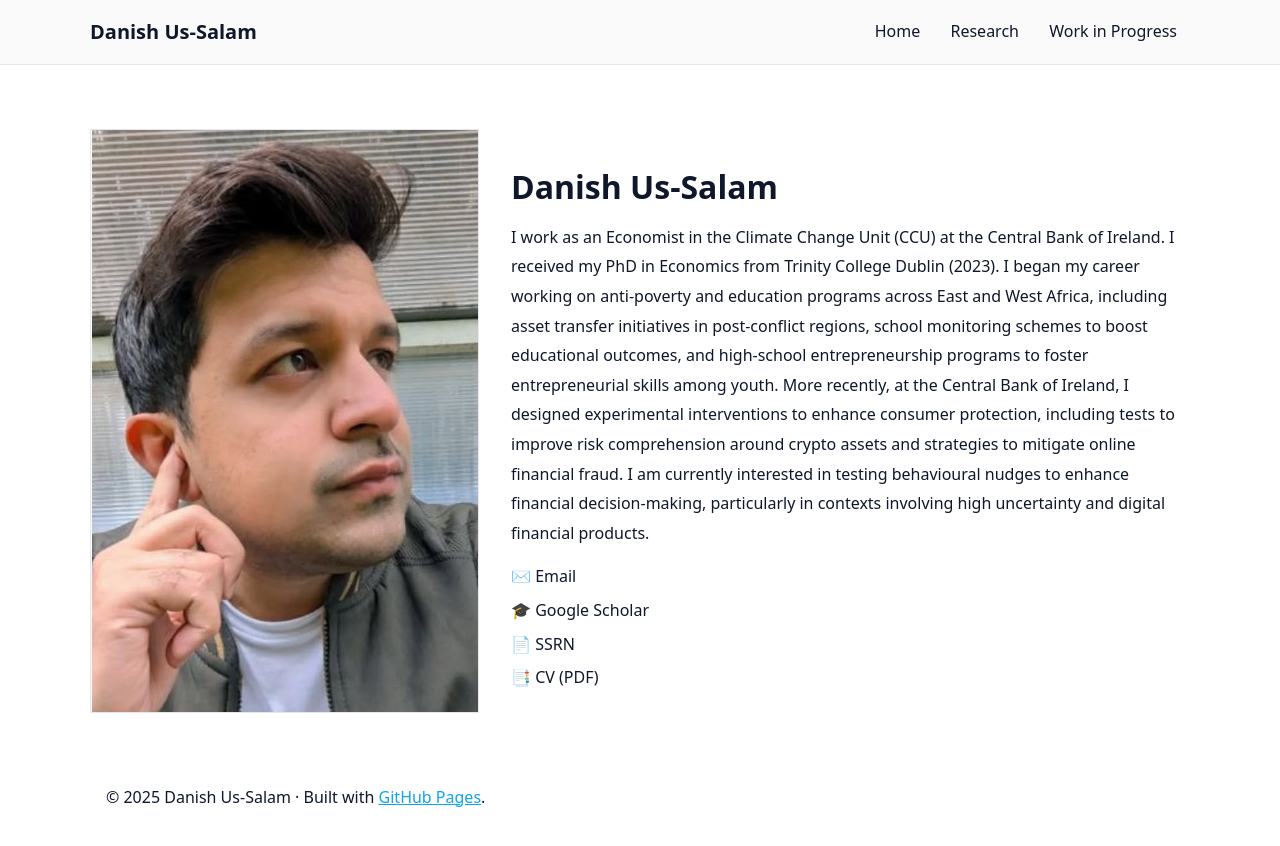
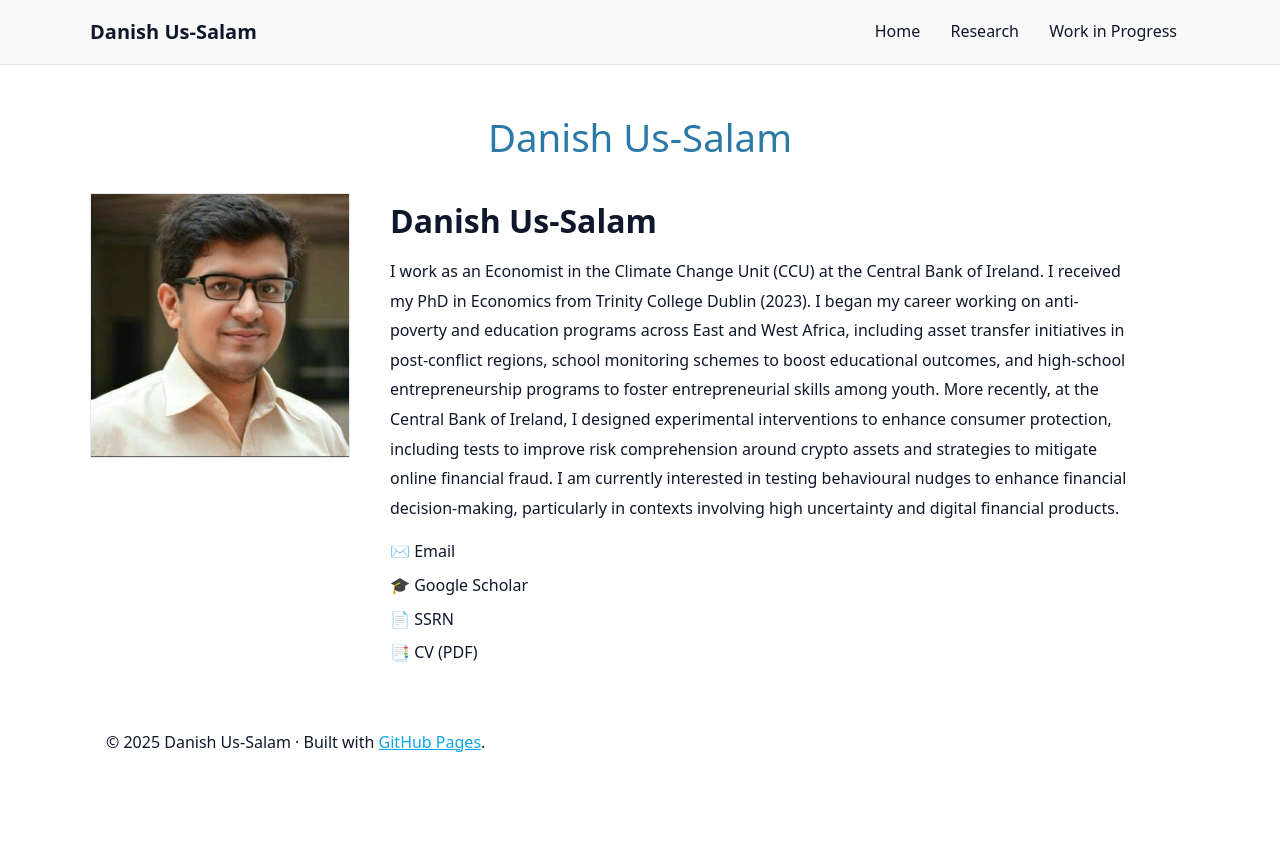
Before and after one commit to danishussalam/danishussalam.github.io, a Jekyll site: the page built from index.md, in a window 1280 px wide. Shown: the top 846 px of the page. Built offline with Jekyll 4.4.1, drawn with Linux system fonts in a browser that asks for light colours.

Commit message:
Update index.md

```diff
--- a/index.md
+++ b/index.md
@@ -3,10 +3,13 @@ layout: default
 title: "Home"
 ---
 
-<div class="about-section">
+<h1 class="page-name">Danish Us-Salam</h1>
+
+<div class="about-hero">
   <div class="profile-pic">
-<img src="{{ '/assets/profile3.jpg' | relative_url }}" alt="Danish Us-Salam">
+    <img src="{{ '/assets/profile.jpg' | relative_url }}" alt="Danish Us-Salam">
   </div>
+
   <div class="bio">
     <h1>Danish Us-Salam</h1>
     <p>
```
